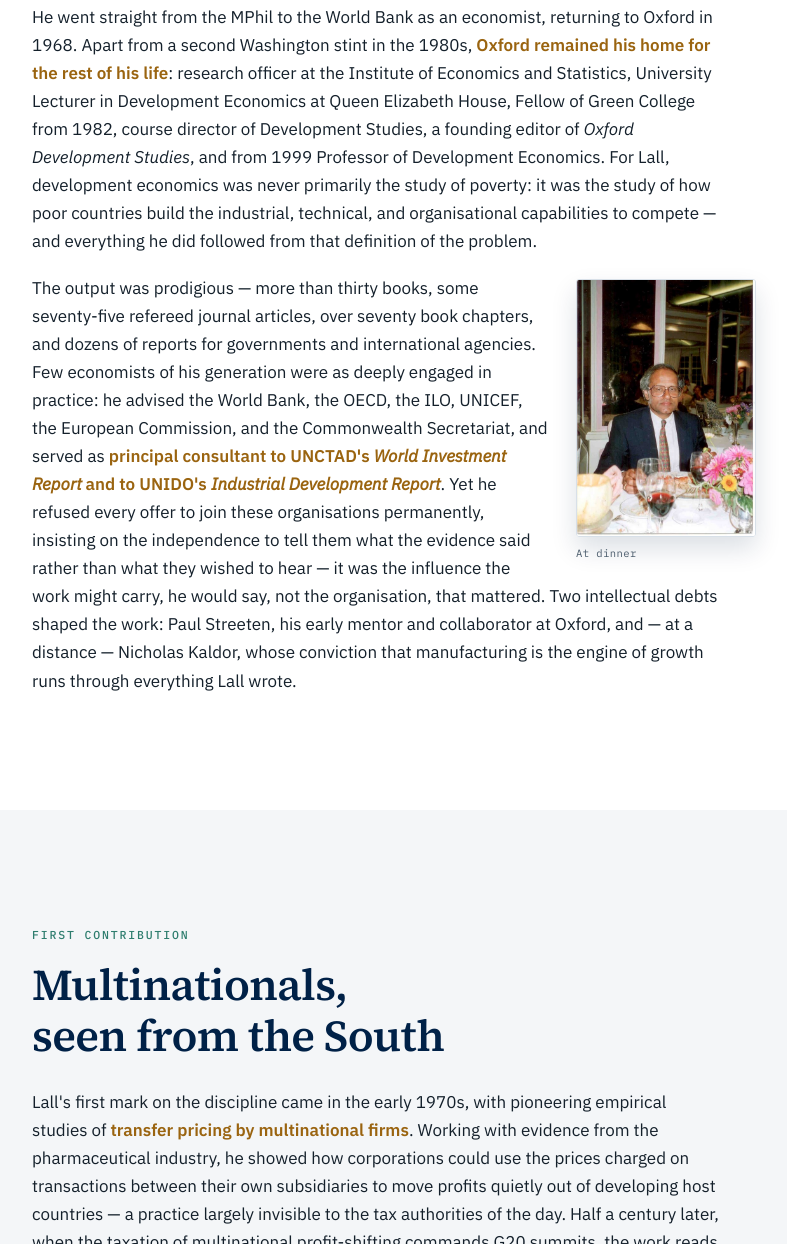
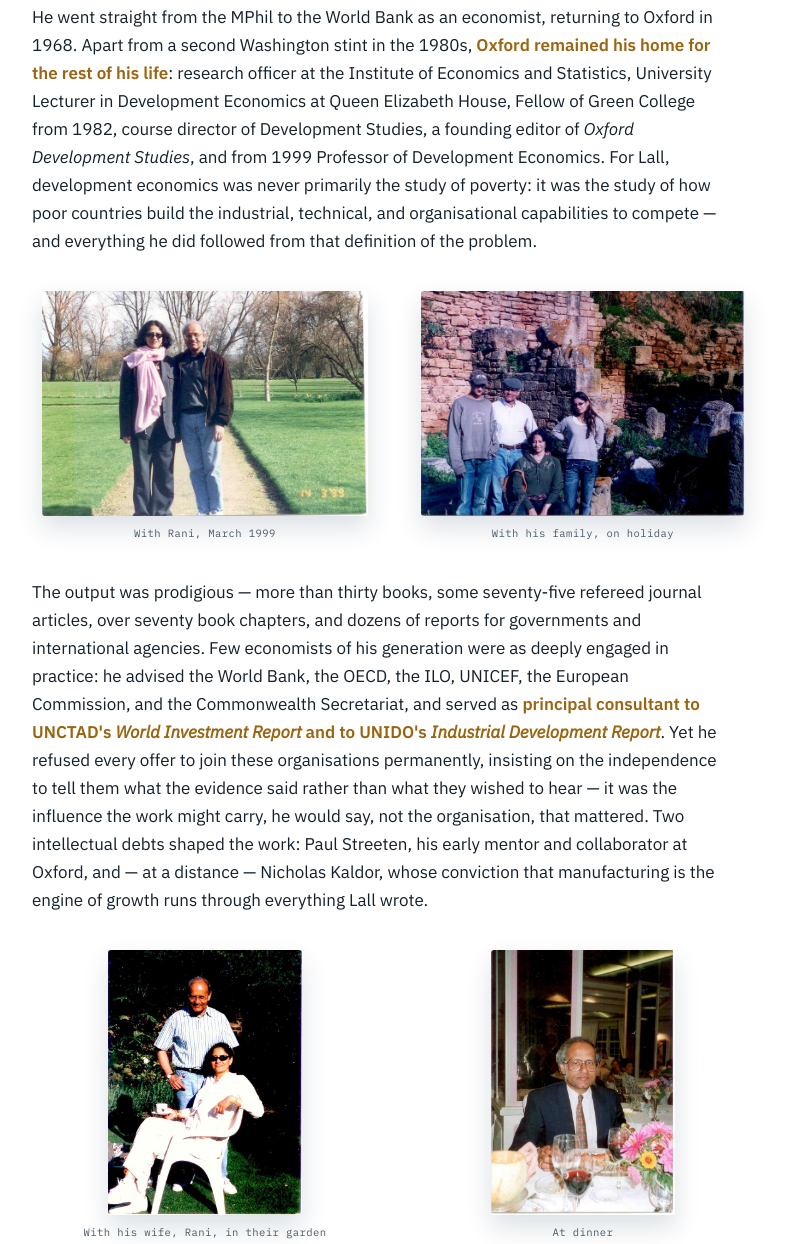
Before and after one commit to ranjitlall/cts-website, an Eleventy site: page src/sanjaya-lall.njk in a window 1280 px wide. Shown: the part 1191-2435 px from the top of the page, without its empty margins (246-1033 px from the left). Built offline with nearby package versions, Linux system fonts and the light colour scheme; Eleventy itself is replaced by a stand-in of ours; files that its build step writes are made by us from their sources.

```diff
--- a/src/assets/css/style.css
+++ b/src/assets/css/style.css
@@ -1379,6 +1379,43 @@ strong { font-weight: 600; color: var(--navy); }
   .bookshelf .bookcover { width: 40%; }
 }
 
+/* Two photographs side by side, set between paragraphs. Each column is a
+   fixed share of the width, so a caption can never widen its own figure and
+   shove its neighbour onto a second row. The images share a height, set per
+   row with --photo-h, and centre themselves in their column, which lets a
+   portrait pair and a landscape pair each be sized sensibly. */
+.photopair {
+  display: grid;
+  grid-template-columns: 1fr 1fr;
+  gap: clamp(1.25rem, 2.5vw, 2rem);
+  align-items: end;
+  margin: 2.25rem 0;
+}
+.photopair figure { margin: 0; }
+.photopair img {
+  display: block;
+  height: var(--photo-h, 240px);
+  width: auto;
+  max-width: 100%;
+  margin: 0 auto;
+  border-radius: 3px;
+  box-shadow: 0 12px 26px rgba(0, 33, 71, 0.14);
+}
+.photopair figcaption {
+  font-family: var(--mono);
+  font-size: 0.66rem;
+  letter-spacing: 0.04em;
+  color: var(--slate);
+  margin-top: 0.6rem;
+  line-height: 1.5;
+  text-align: center;
+}
+
+@media (max-width: 560px) {
+  .photopair { grid-template-columns: 1fr; gap: 1.75rem; }
+  .photopair img { height: auto; width: 100%; }
+}
+
 /* A tall cover next to a short paragraph would otherwise hang past the end of
    its section and over the next one. Text length alone only fixes that at one
    window width, so any column holding covers also clears its own floats. */
--- a/src/sanjaya-lall.njk
+++ b/src/sanjaya-lall.njk
@@ -66,10 +66,16 @@ description: The life and work of Sanjaya Lall (1940–2005), the Oxford develop
       to compete &mdash; and everything he did followed from that definition of the
       problem.
     </p>
-    <figure class="bookcover">
-      <img src="{{ "/assets/img/sanjaya-dinner.jpg" | url }}" alt="Sanjaya Lall seated at a dinner table" width="560" height="804" loading="lazy">
-      <figcaption>At dinner</figcaption>
-    </figure>
+    <div class="photopair" style="--photo-h:225px;">
+      <figure>
+        <img src="{{ "/assets/img/sanjaya-rani-walk.jpg" | url }}" alt="Sanjaya Lall and his wife Rani on a path across parkland in early spring" width="760" height="525" loading="lazy">
+        <figcaption>With Rani, March 1999</figcaption>
+      </figure>
+      <figure>
+        <img src="{{ "/assets/img/sanjaya-family-ruins.jpg" | url }}" alt="Sanjaya Lall with his family beside ancient stone ruins" width="760" height="529" loading="lazy">
+        <figcaption>With his family, on holiday</figcaption>
+      </figure>
+    </div>
     <p>
       The output was prodigious &mdash; more than thirty books, some seventy-five refereed
       journal articles, over seventy book chapters, and dozens of reports for governments
@@ -85,6 +91,16 @@ description: The life and work of Sanjaya Lall (1940–2005), the Oxford develop
       &mdash; at a distance &mdash; Nicholas Kaldor, whose conviction that manufacturing
       is the engine of growth runs through everything Lall wrote.
     </p>
+    <div class="photopair" style="--photo-h:265px;">
+      <figure>
+        <img src="{{ "/assets/img/sanjaya-rani-garden.jpg" | url }}" alt="Sanjaya Lall standing beside his wife Rani, seated in a garden" width="620" height="849" loading="lazy">
+        <figcaption>With his wife, Rani, in their garden</figcaption>
+      </figure>
+      <figure>
+        <img src="{{ "/assets/img/sanjaya-dinner.jpg" | url }}" alt="Sanjaya Lall seated at a dinner table" width="560" height="804" loading="lazy">
+        <figcaption>At dinner</figcaption>
+      </figure>
+    </div>
   </div>
 </section>
 
```
Also changed, not shown: src/assets/img/sanjaya-family-ruins.jpg (added), src/assets/img/sanjaya-rani-garden.jpg (added), src/assets/img/sanjaya-rani-walk.jpg (added).
